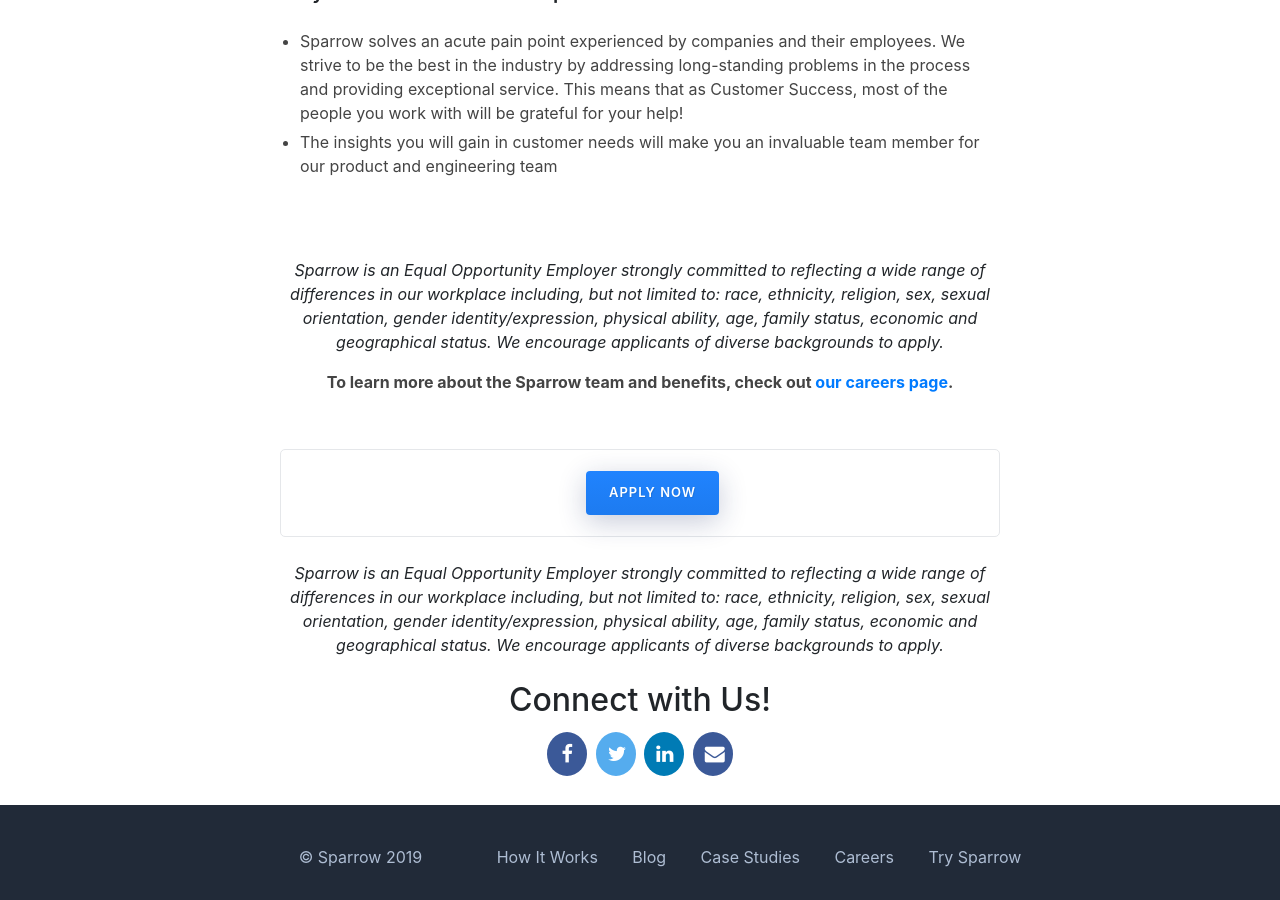
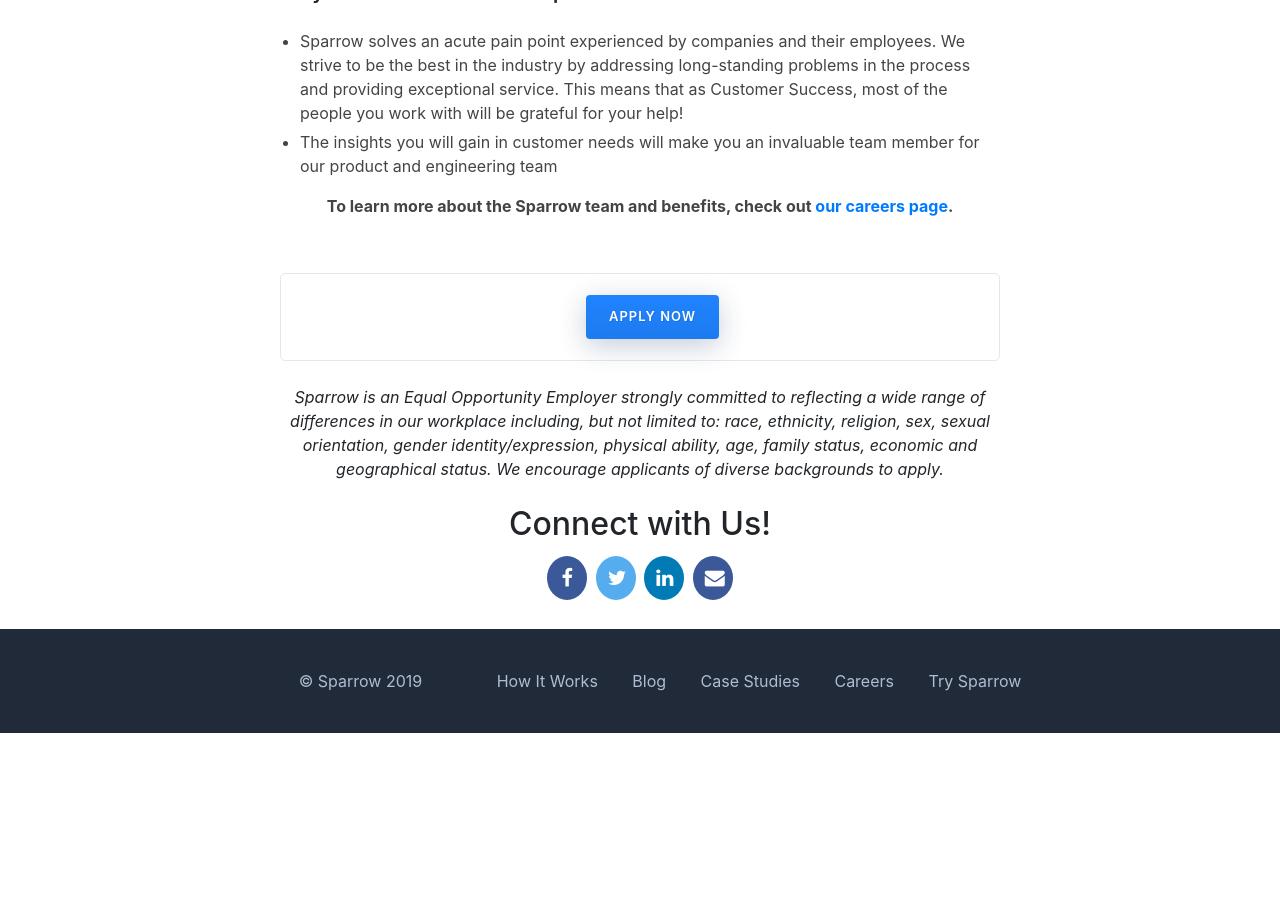
Before and after one commit to trysparrow/sparrow-landing, a Jekyll site: the page built from careers/customer-success.md, in a window 1280 px wide and 900 px high, scrolled down 1322 px. Built offline with Jekyll 4.4.1, drawn with Linux system fonts in a browser that asks for light colours; nearby versions of some CDN libraries; after the commit the page ends 2055 px from its top, so only the background shows below that.

Commit message:
clean up equal opp employer verbage in CSM post

```diff
--- a/careers/customer-success.md
+++ b/careers/customer-success.md
@@ -37,12 +37,3 @@
 
  * Sparrow solves an acute pain point experienced by companies and their employees. We strive to be the best in the industry by addressing long-standing problems in the process and providing exceptional service. This means that as Customer Success, most of the people you work with will be grateful for your help!
  * The insights you will gain in customer needs will make you an invaluable team member for our product and engineering team
-
-<br>
-<br>
-*<center>
-  Sparrow is an Equal Opportunity Employer strongly committed to reflecting a wide range of
-  differences in our workplace including, but not limited to: race, ethnicity, religion, sex,
-  sexual orientation, gender identity/expression, physical ability, age, family status, economic
-  and geographical status. We encourage applicants of diverse backgrounds to apply.
-  </center>*
```
